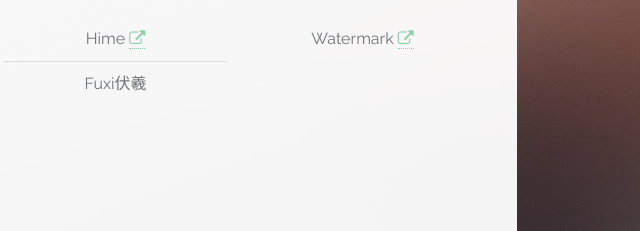
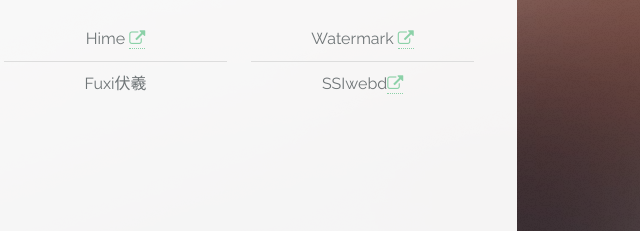
Before and after one commit to solomonhuang/aboutme, a plain HTML site: page index.html in a window 1280 px wide. Shown: the part 2741-2972 px from the top of the page, 403-1043 px from the left. Drawn offline with Linux system fonts and the light colour scheme; files whose address does not match are found by name.

Commit message:
Add ssiwebd

```diff
--- a/index.html
+++ b/index.html
@@ -98,6 +98,7 @@
 							<div class="6u 12u$(medium)">
 								<ul class="alt">
 									<li>Watermark&nbsp;<a href="https://github.com/solomonhuang/watermark" target="blank"><i class="fa fa-external-link" aria-hidden="true"></i></a></li>
+									<li>SSIwebd<a href="https://github.com/solomonhuang/ssiwebd" target="blank"><i class="fa fa-external-link" aria-hidden="true"></i></a></li>
 								</ul>
 							</div>
 						</div>
```
